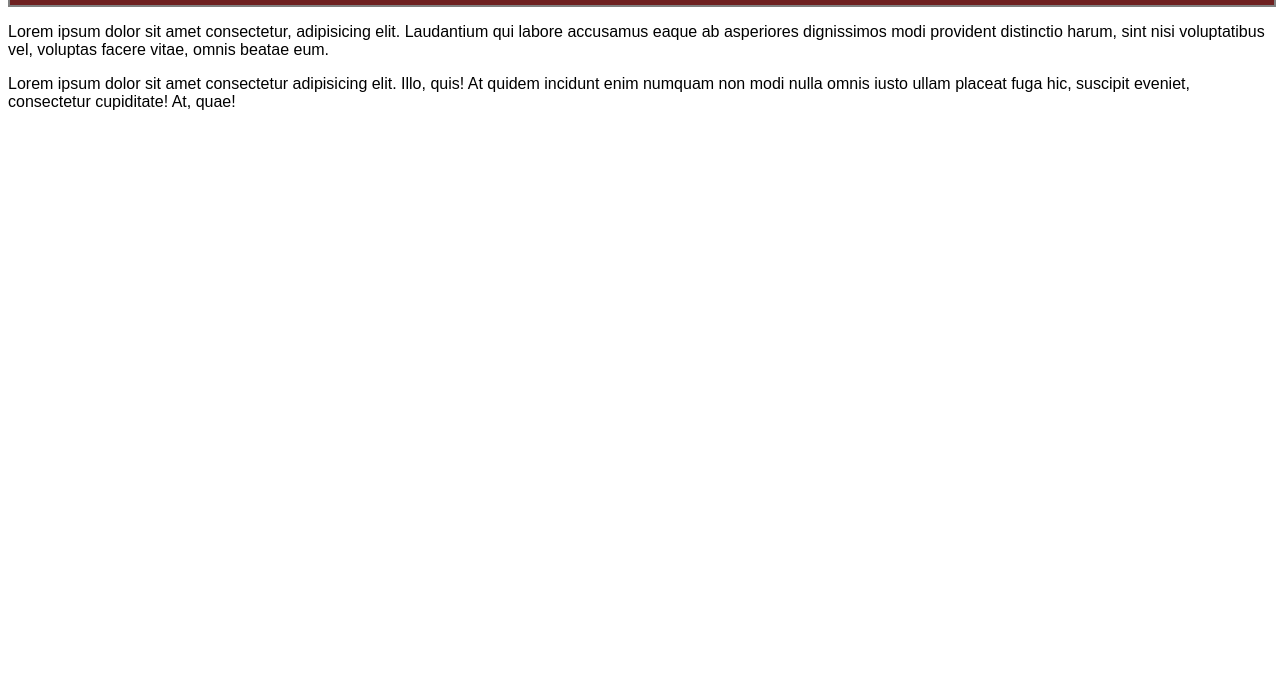
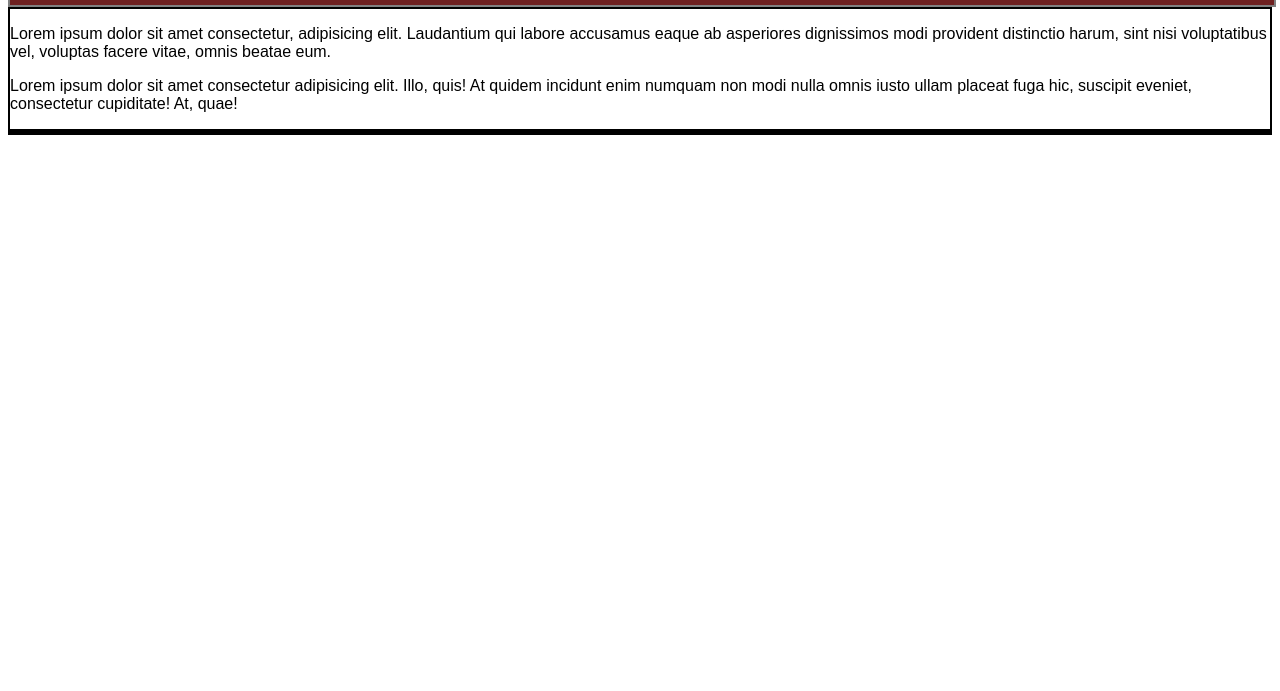
Before and after one commit to MateoGomezL/ex3, a plain HTML site: page index.html in a window 1280 px wide. Shown: the part 109-800 px from the top of the page. Drawn offline with Linux system fonts and the light colour scheme.

Commit message:
M - Bordure autour du main et du footer

```diff
--- a/css/style.css
+++ b/css/style.css
@@ -7,6 +7,9 @@ header{
     width: 100%;
     border: 2px solid grey;
 }
+main, footer{
+    border: 2px solid black;
+}
 h1{
     font-family: Arial;
     font-size: 20px;
```
